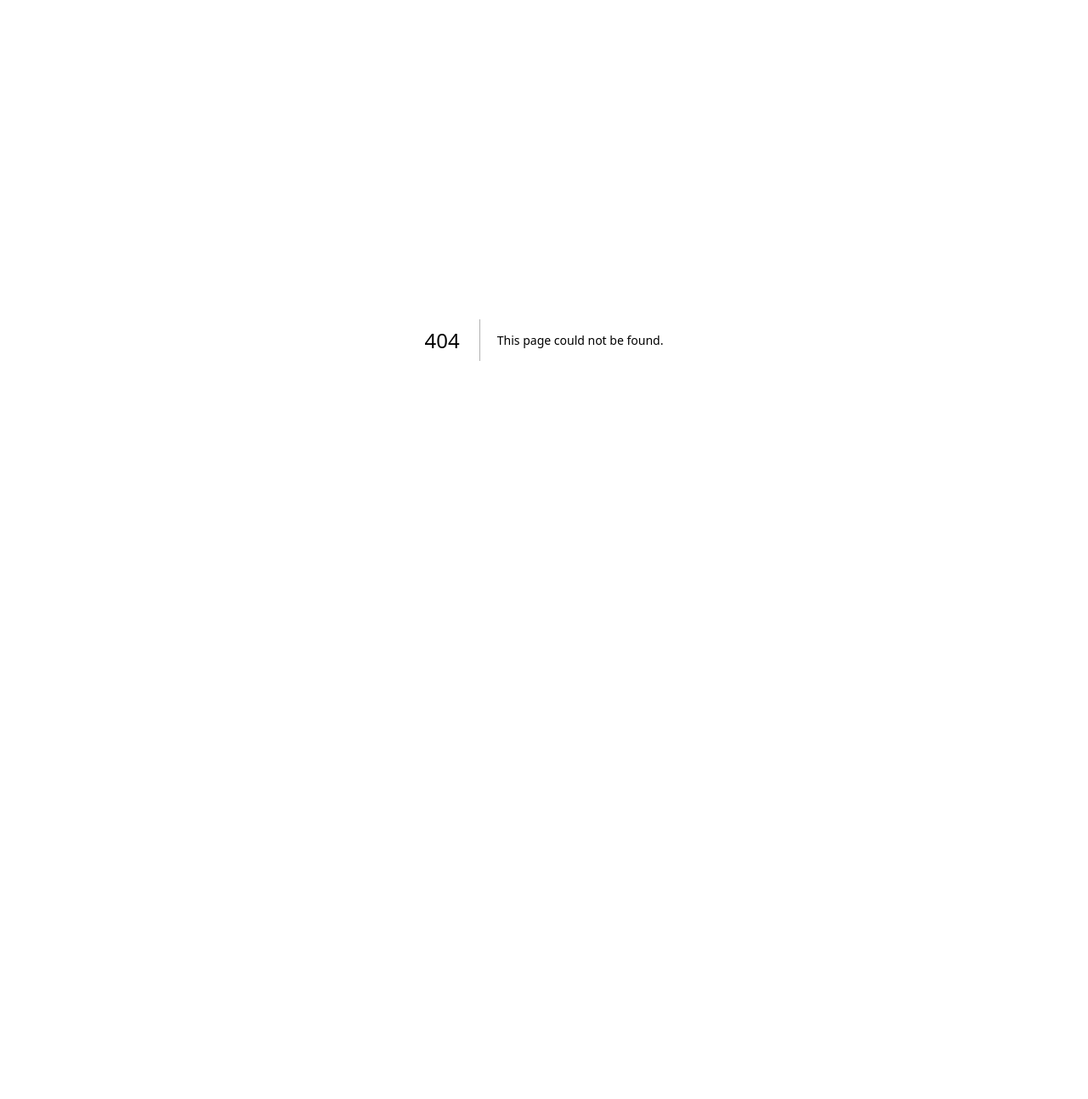
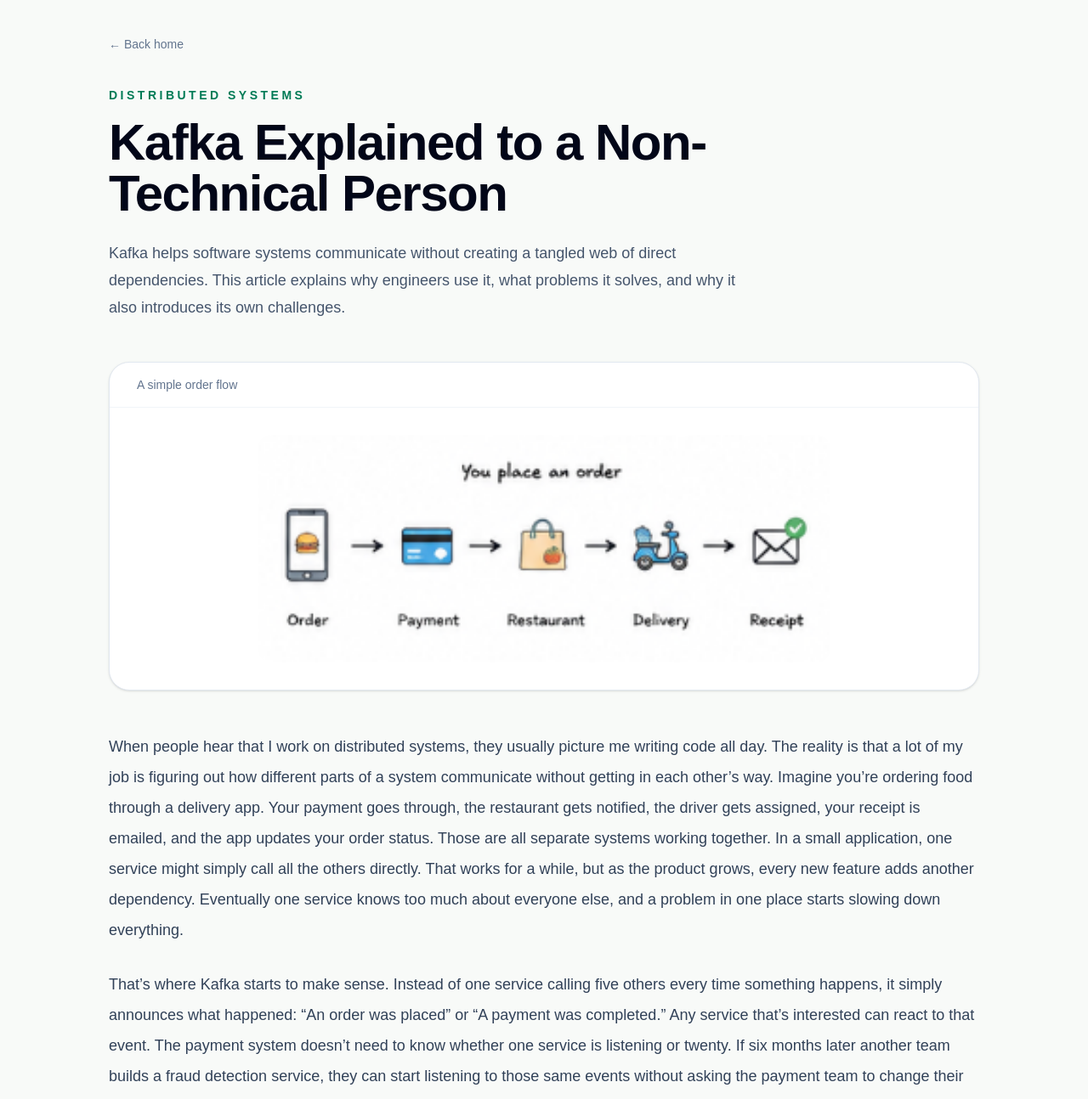
Before and after one commit to esehmec/eyyupsehmec-dev, a Next.js app: page /blog/kafka-architecture in a window 1280 px wide. Before the commit this address had no page. Shown: the top 1294 px of the page at 85% size. Before the commit the page ends 800 px from the top, so only its background shows below. Built offline with nearby package versions, Linux system fonts and the light colour scheme.

Commit message:
Publish kafka explained to a non tech person article

```diff
--- /dev/null
+++ b/app/blog/kafka-architecture/page.tsx
@@ -0,0 +1,84 @@
+import Image from "next/image";
+import Link from "next/link";
+import orderFlowImage from "./order-flow.png";
+import kafkaComparisonImage from "./with-vs-without-kafka.png";
+
+const content = [
+  "When people hear that I work on distributed systems, they usually picture me writing code all day. The reality is that a lot of my job is figuring out how different parts of a system communicate without getting in each other’s way. Imagine you’re ordering food through a delivery app. Your payment goes through, the restaurant gets notified, the driver gets assigned, your receipt is emailed, and the app updates your order status. Those are all separate systems working together. In a small application, one service might simply call all the others directly. That works for a while, but as the product grows, every new feature adds another dependency. Eventually one service knows too much about everyone else, and a problem in one place starts slowing down everything.",
+  "That’s where Kafka starts to make sense. Instead of one service calling five others every time something happens, it simply announces what happened: “An order was placed” or “A payment was completed.” Any service that’s interested can react to that event. The payment system doesn’t need to know whether one service is listening or twenty. If six months later another team builds a fraud detection service, they can start listening to those same events without asking the payment team to change their code. That separation makes large systems easier to grow because teams become less dependent on each other.",
+  "Of course, Kafka isn’t a magic solution. It trades one kind of complexity for another. Once systems communicate through events instead of direct conversations, you have to think differently about timing, failures, and duplicate messages. A notification might arrive a few seconds later than expected, or a consumer might process the same event twice after recovering from a crash. Those aren’t bugs in Kafka—they’re realities of distributed systems. The value Kafka provides is that it gives engineers reliable tools to handle those situations while allowing applications to scale far beyond what tightly connected services usually can.",
+];
+
+export default function KafkaArchitecturePage() {
+  return (
+    <main className="min-h-screen bg-[#f8faf8] px-5 py-10 text-slate-900 sm:px-8 lg:px-16">
+      <article className="mx-auto max-w-5xl">
+        <Link
+          href="/"
+          className="mb-10 inline-flex text-sm font-medium text-slate-500 transition hover:text-slate-900"
+        >
+          ← Back home
+        </Link>
+
+        <header className="mb-12">
+          <p className="mb-4 text-sm font-semibold uppercase tracking-[0.25em] text-emerald-700">
+            Distributed Systems
+          </p>
+          <h1 className="max-w-4xl text-4xl font-semibold tracking-tight text-slate-950 sm:text-5xl lg:text-6xl">
+            Kafka Explained to a Non-Technical Person
+          </h1>
+          <p className="mt-6 max-w-3xl text-lg leading-8 text-slate-600">
+            Kafka helps software systems communicate without creating a tangled web of direct dependencies. This article explains why engineers use it, what problems it solves, and why it also introduces its own challenges.
+          </p>
+        </header>
+
+        <section className="mb-12 overflow-hidden rounded-3xl border border-slate-200 bg-white shadow-sm">
+          <div className="border-b border-slate-100 px-5 py-4 sm:px-8">
+            <p className="text-sm font-medium text-slate-500">A simple order flow</p>
+          </div>
+          <div className="p-4 sm:p-8">
+            <Image
+              src={orderFlowImage}
+              alt="A simple order flow showing order, payment, restaurant, delivery, and receipt steps."
+              width={680}
+              height={170}
+              priority
+              className="mx-auto h-auto w-full max-w-2xl rounded-2xl"
+            />
+          </div>
+        </section>
+
+        <section className="mb-12 space-y-7 text-lg leading-9 text-slate-700">
+          {content.map((paragraph) => (
+            <p key={paragraph}>{paragraph}</p>
+          ))}
+        </section>
+
+        <section className="mb-12 overflow-hidden rounded-3xl border border-slate-200 bg-white shadow-sm">
+          <div className="border-b border-slate-100 px-5 py-4 sm:px-8">
+            <p className="text-sm font-medium text-slate-500">Direct calls vs. event-driven communication</p>
+          </div>
+          <div className="p-4 sm:p-8">
+            <Image
+              src={kafkaComparisonImage}
+              alt="A side-by-side comparison of an order service calling several services directly without Kafka versus publishing an event to Kafka that multiple services can consume."
+              width={1490}
+              height={948}
+              className="h-auto w-full rounded-2xl"
+            />
+          </div>
+        </section>
+
+        <section className="rounded-3xl border border-emerald-100 bg-emerald-50/70 p-6 sm:p-8">
+          <h2 className="text-2xl font-semibold text-slate-950">The way I think about it</h2>
+          <p className="mt-4 text-lg leading-8 text-slate-700">
+            Without Kafka, services usually talk to each other directly. That feels simple at first, but the connections pile up. With Kafka, services communicate through events. That makes the system easier to extend, but now engineers have to be serious about retries, duplicates, ordering, monitoring, and delayed processing.
+          </p>
+          <p className="mt-4 text-lg leading-8 text-slate-700">
+            So I do not see Kafka as something that makes architecture automatically cleaner. I see it as a tool that helps teams manage growth when direct service-to-service communication starts becoming a problem.
+          </p>
+        </section>
+      </article>
+    </main>
+  );
+}
```
Also changed, not shown: app/blog/kafka-architecture/order-flow.png (added), app/blog/kafka-architecture/with-vs-without-kafka.png (added).
